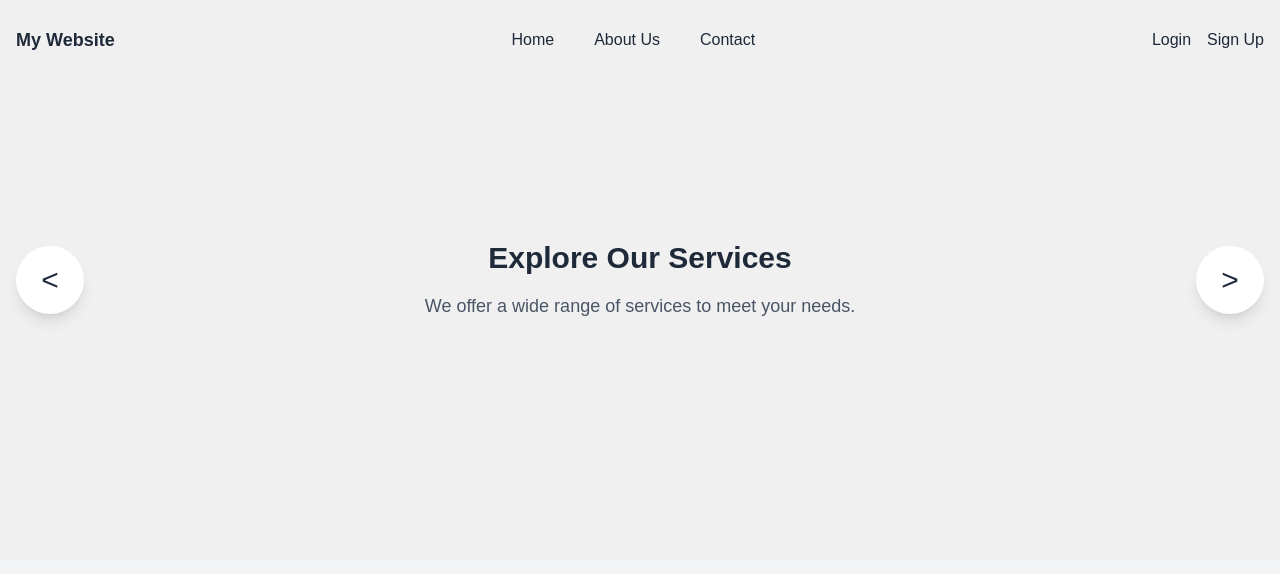
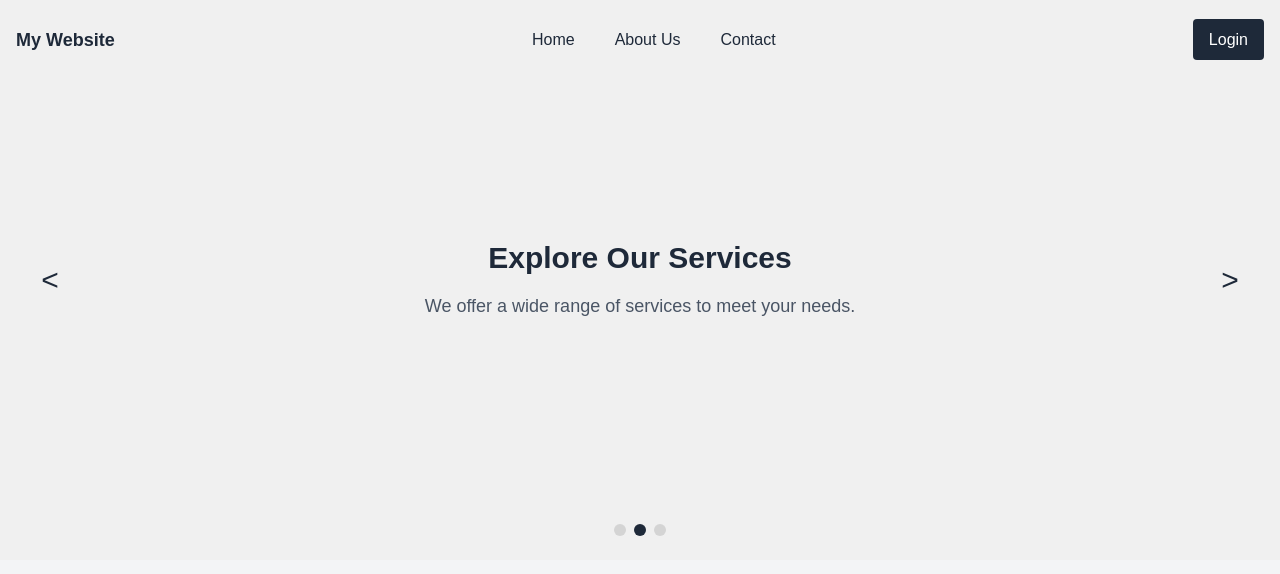
Before and after one commit to Edu-2de/JsApiLesson2, a Next.js app in the folder frontend/: page / in a window 1280 px wide. Shown: the top 574 px of the page. Built offline with nearby package versions, Linux system fonts and the light colour scheme.

Commit message:
feat(header): update Login button styling and wrap in a button element

```diff
--- a/frontend/src/components/Header.tsx
+++ b/frontend/src/components/Header.tsx
@@ -47,8 +47,13 @@ export default function Header(){
                         </ul>
 
                         <div className="flex items-center space-x-4">
-                              <Link href="/login" className="hover:underline">Login</Link>
-                              <Link href="/signup" className="hover:underline">Sign Up</Link>
+                              <button>
+                                    <Link href="/Login" className="bg-gray-800 text-white px-4 py-3 rounded hover:bg-white hover:text-gray-800 transition-all duration-500 ">
+                                          Login
+                                    </Link>
+                              </button>
+
+
                         </div>
                   </div>
             </div>
--- a/frontend/src/components/Hero.tsx
+++ b/frontend/src/components/Hero.tsx
@@ -62,7 +62,7 @@ export default function Hero() {
 
 
   return (
-      <section className="flex items-start justify-center bg-amber-600 w-screen h-140  overflow-hidden">
+      <section className="flex items-start justify-center w-screen h-140  overflow-hidden select-none bg-gray-100 relative">
             <div className="relative w-full h-full overflow-hidden">
 
                   <div className="inset-0 bg-cover bg-center w-full h-full flex flex-col items-center justify-center" style={{ backgroundColor: slide.background }}>
@@ -74,7 +74,7 @@ export default function Hero() {
                  <div className="absolute bottom-1/2 left-0 w-full flex justify-between items-center px-4 pointer-events-none">
 
                         <button
-                        className="pointer-events-auto bg-white bg-opacity-80 hover:bg-gray-200  text-gray-800 text-3xl rounded-full shadow-lg p-4 transition-all duration-200 focus:outline-none focus:ring-2 focus:ring-gray-200 cursor-pointer w-17"
+                        className="pointer-events-auto  bg-opacity-80 hover:bg-gray-200 text-gray-800 text-3xl rounded-full p-4 transition-all duration-200 focus:outline-none focus:ring-2  cursor-pointer w-17"
                         style={{ transform: "translateY(50%)" }}
                         onClick={prevSlide}
                         aria-label="Previous Slide"
@@ -83,7 +83,7 @@ export default function Hero() {
                         </button>
 
                         <button
-                        className="pointer-events-auto bg-white bg-opacity-80 hover:bg-gray-200 text-gray-800 text-3xl rounded-full shadow-lg p-4 transition-all duration-200 focus:outline-none focus:ring-2 focus:ring-gray-200 cursor-pointer w-17"
+                        className="pointer-events-auto  bg-opacity-80 hover:bg-gray-200 text-gray-800 text-3xl rounded-full p-4 transition-all duration-200 focus:outline-none focus:ring-2  cursor-pointer w-17"
                         style={{ transform: "translateY(50%)" }}
                         onClick={nextSlide}
                         aria-label="Next Slide"
@@ -92,6 +92,20 @@ export default function Hero() {
                         </button>
 
                   </div>
+                  <div className="absolute bottom-6 left-1/2 -translate-x-1/2 flex gap-2">
+                        {slides.map((_, idx) => (
+                        // Para cada slide, cria uma bolinha (indicador)
+                        <div
+                              key={idx}
+                              // Se o índice da bolinha for igual ao índice do slide atual, ela fica preta. Senão, fica cinza.
+                              className={`w-3 h-3 rounded-full transition-all duration-300 ${
+                              idx === currentIndex
+                              ? "bg-gray-800"
+                              : "bg-neutral-300"
+                              }`}
+                        />
+                        ))}
+                  </div>
 
             </div>
 
```
